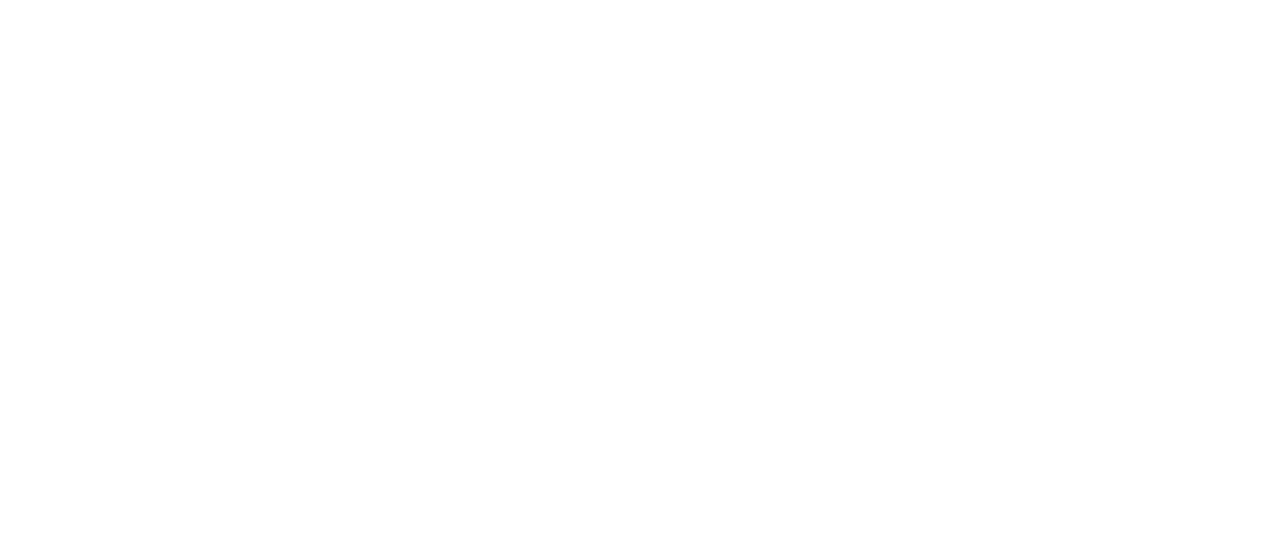
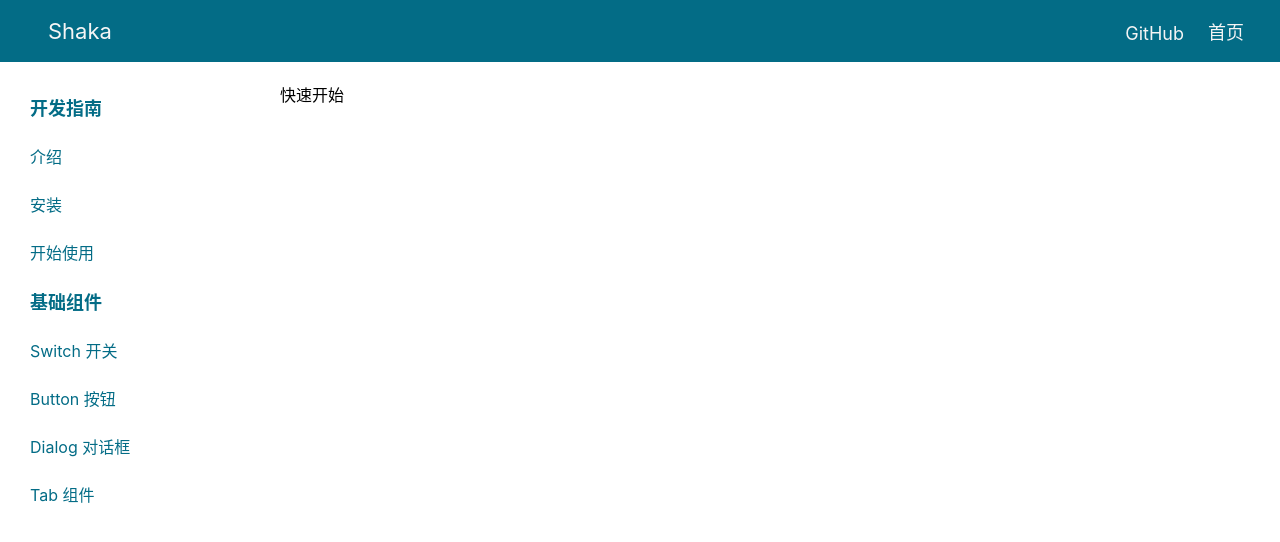
Before and after one commit to gongyue233/shaka-ui, a Vue app: page /#/doc/get-start in a window 1280 px wide. Before the commit this address had no page. Shown: the top 542 px of the page. Built offline with nearby package versions, Linux system fonts and the light colour scheme.

Commit message:
Doc文档页面添加 介绍、安装等页面&路由

```diff
--- a/src/App.vue
+++ b/src/App.vue
@@ -3,7 +3,7 @@
 </template>
 
 <script>
-import Home from "./components/Home.vue";
+import Home from "./views/Home.vue";
 import { ref, provide } from "vue";
 import {router} from './router';
 export default {
--- a/src/index.scss
+++ b/src/index.scss
@@ -15,7 +15,6 @@
   color: inherit;
   &:hover {
     border-bottom: 1px;
-    border: 1px solid red;
     cursor: pointer;
   }
 }
--- a/src/components/Doc.vue
+++ b/src/views/Doc.vue
@@ -6,8 +6,15 @@
         <div class="dov-nav-item">
           <span class="sort-name">开发指南</span>
           <ul class="items">
-            <li>介绍</li>
-            <li>安装</li>
+            <li>
+              <router-link to="/doc/intro">介绍</router-link>
+            </li>
+            <li>
+              <router-link to="/doc/install">安装</router-link>
+            </li>
+            <li>
+              <router-link to="/doc/get-start">开始使用</router-link>
+            </li>
           </ul>
         </div>
         <div class="dov-nav-item">
@@ -51,7 +58,7 @@
 </script>
 
 <style lang="scss" scoped>
-$shaka-doc-color:#036c86;
+$shaka-doc-color: #036c86;
 .doc-all {
   display: flex;
   flex-direction: column;
--- /dev/null
+++ b/src/views/GetStart.vue
@@ -0,0 +1,15 @@
+<template>
+    <div>
+            快速开始
+    </div>
+</template>
+
+<script>
+    export default {
+        name:'GetStart'
+    }
+</script>
+
+<style lang="scss" scoped>
+
+</style>
--- /dev/null
+++ b/src/views/Install.vue
@@ -0,0 +1,15 @@
+<template>
+    <div>
+        安装
+    </div>
+</template>
+
+<script>
+    export default {
+        name:'Install'
+    }
+</script>
+
+<style lang="scss" scoped>
+
+</style>
--- /dev/null
+++ b/src/views/Intro.vue
@@ -0,0 +1,15 @@
+<template>
+    <div>
+        介绍
+    </div>
+</template>
+
+<script>
+    export default {
+        name:'Intro'
+    }
+</script>
+
+<style lang="scss" scoped>
+
+</style>
```
Also changed, not shown: src/router.ts (+22 -12 lines), src/views/Home.vue (renamed from src/components/Home.vue), src/views/Topnav.vue (renamed from src/components/Topnav.vue).
